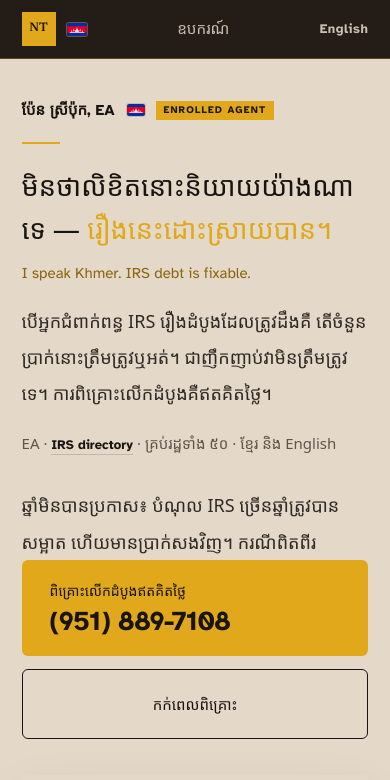
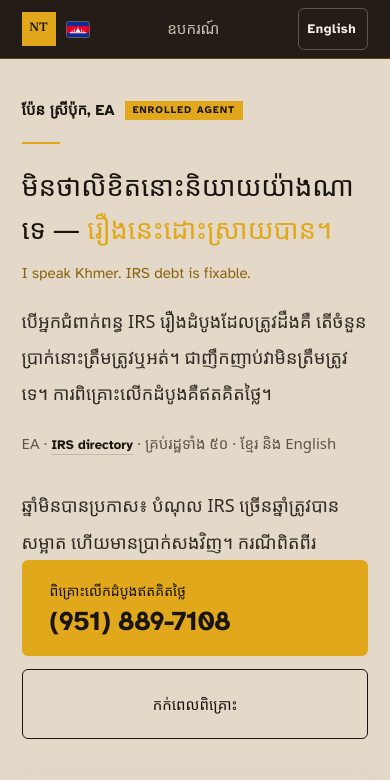
Before and after one commit to Real-Chhai/nini-tax-preview, a plain HTML site: page khmer.html in a window 390 px wide. Shown: the top 780 px of the page. Drawn offline with Linux system fonts and the light colour scheme; a script that the page names is missing; a web font is replaced by a local one.

Commit message:
Mobile: flag as sticky nav language chip.

```diff
--- a/khmer.html
+++ b/khmer.html
@@ -283,10 +283,19 @@ html[lang="km"] .tool__q{text-transform:none;letter-spacing:.03em;font-weight:50
 }
 
 
-.kh-flag{display:inline-block;width:18px;height:12px;flex:none;border-radius:2px;vertical-align:middle;box-shadow:0 0 0 1px rgba(26,20,16,.16)}
-.nav__lang{display:inline-flex;align-items:center;gap:.4rem}
-.kicker .kh-flag{margin-left:.15rem;box-shadow:0 0 0 1px rgba(26,20,16,.14)}
-.mark .kh-flag{width:20px;height:13px;box-shadow:0 0 0 1px rgba(244,239,228,.28)}
+.kh-flag{display:block;width:22px;height:15px;flex:none;border-radius:2px;box-shadow:0 0 0 1px rgba(244,239,228,.3)}
+.nav__lang{
+  display:inline-flex;align-items:center;gap:.45rem;
+  min-height:40px;padding:.2rem .7rem .2rem .55rem;
+  border:1px solid rgba(244,239,228,.28);border-radius:6px;
+  color:#F4EFE4;
+}
+.nav__lang:hover{color:#F4EFE4;border-color:rgba(244,239,228,.55)}
+.mark .kh-flag{width:22px;height:15px}
+@media(max-width:860px){
+  .nav__lang{min-height:42px}
+  .nav__end{gap:.6rem}
+}
 
 </style>
 </head>
@@ -306,7 +315,7 @@ html[lang="km"] .tool__q{text-transform:none;letter-spacing:.03em;font-weight:50
 <header class="hero" id="top">
   <div class="wrap hero__grid">
     <div>
-      <p class="kicker">ប៉ែន ស្រីប៉ុក, EA <svg class="kh-flag" xmlns="http://www.w3.org/2000/svg" viewBox="0 0 36 24" aria-hidden="true" focusable="false"><rect width="36" height="24" fill="#032EA1"/><rect y="6" width="36" height="12" fill="#E00025"/><g fill="#F4F4F4"><path d="M4.5 16.4h27v1.6h-27z"/><path d="M18 7.1l1.55 7.2h-3.1z"/><path d="M12.2 9.6l1.2 5.7h-2.4z"/><path d="M23.8 9.6l1.2 5.7h-2.4z"/><path d="M8.4 12.2l.85 4.2H7.55z"/><path d="M27.6 12.2l.85 4.2h-1.7z"/><rect x="14.6" y="13.3" width="6.8" height="3.1"/><rect x="16.2" y="11.6" width="3.6" height="1.7"/></g></svg> <span class="ea">Enrolled Agent</span></p>
+      <p class="kicker">ប៉ែន ស្រីប៉ុក, EA <span class="ea">Enrolled Agent</span></p>
       <hr class="rule">
       <h1>មិនថាលិខិតនោះនិយាយយ៉ាងណាទេ — <em>រឿងនេះដោះស្រាយបាន។</em></h1>
       <p class="en-line" lang="en">I speak Khmer. IRS debt is fixable.</p>
```
Also changed, not shown: index.html (+13 -3 lines).
